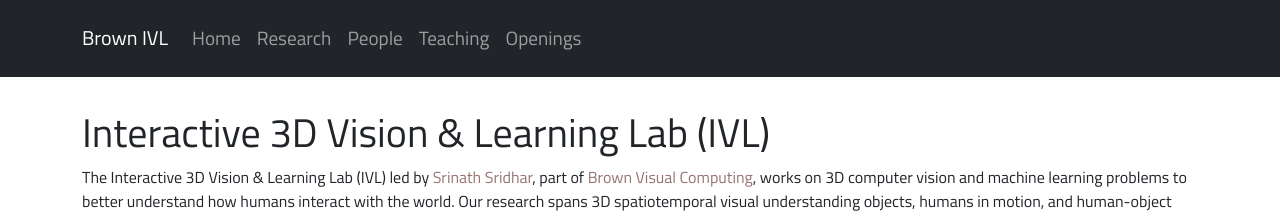
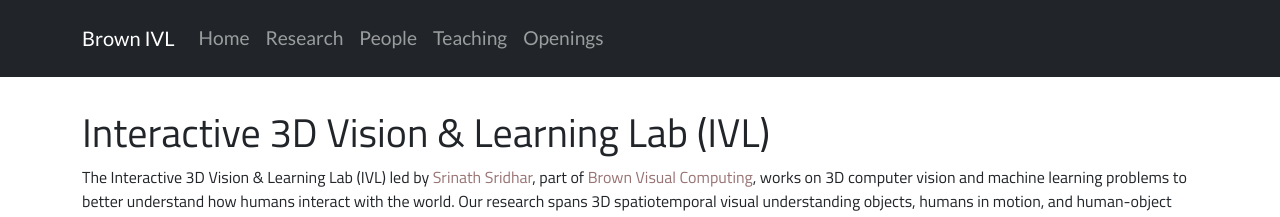
Before and after one commit to brown-ivl/brown-ivl.github.io, a Jekyll site: the page built from index.md, in a window 1280 px wide. Shown: the top 217 px of the page. Built offline with Jekyll 4.4.1, drawn with Linux system fonts in a browser that asks for light colours.

Commit message:
update fonts

```diff
--- a/_includes/navbar.html
+++ b/_includes/navbar.html
@@ -10,8 +10,8 @@
             <li class="nav-item">
                 <a class="nav-item nav-link" href="{{ item.link }}"
                   {% if page.url == item.link %}
-                    class="current"
-                  {% endif %}>
+                    class="active"
+                  {% endif %} >
                   {{ item.name }}
                 </a>
             </li>
--- a/_sass/main.scss
+++ b/_sass/main.scss
@@ -1,3 +1,5 @@
+@import url('https://fonts.googleapis.com/css2?family=Lato&family=Poppins:wght@300&family=Roboto&family=Titillium+Web&display=swap');
+
 .container.content {
     margin-top: 2rem;
 }
@@ -8,13 +10,14 @@
     justify-content: center;
 }
 
-.current {
+.active {
     font-weight: bold;
 }
 
 .navbar {
     padding: 1rem;
     font-size: larger;
+    font-family: 'Lato', sans-serif;
 }
 
 a {
--- a/_sass/people.scss
+++ b/_sass/people.scss
@@ -1,5 +1,3 @@
-@import url('https://fonts.googleapis.com/css2?family=Roboto&family=Titillium+Web&display=swap');
-
 body {
     font-family: 'Titillium Web' , sans-serif;
 }
```
